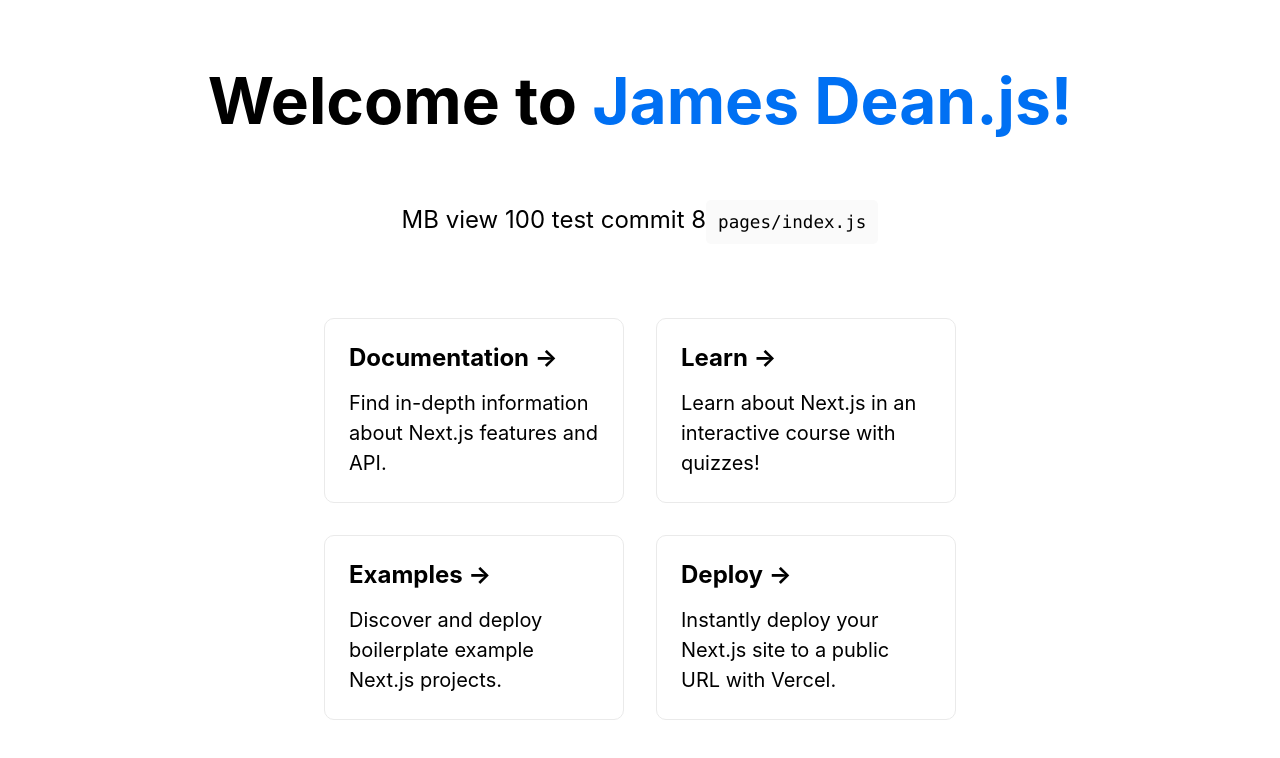
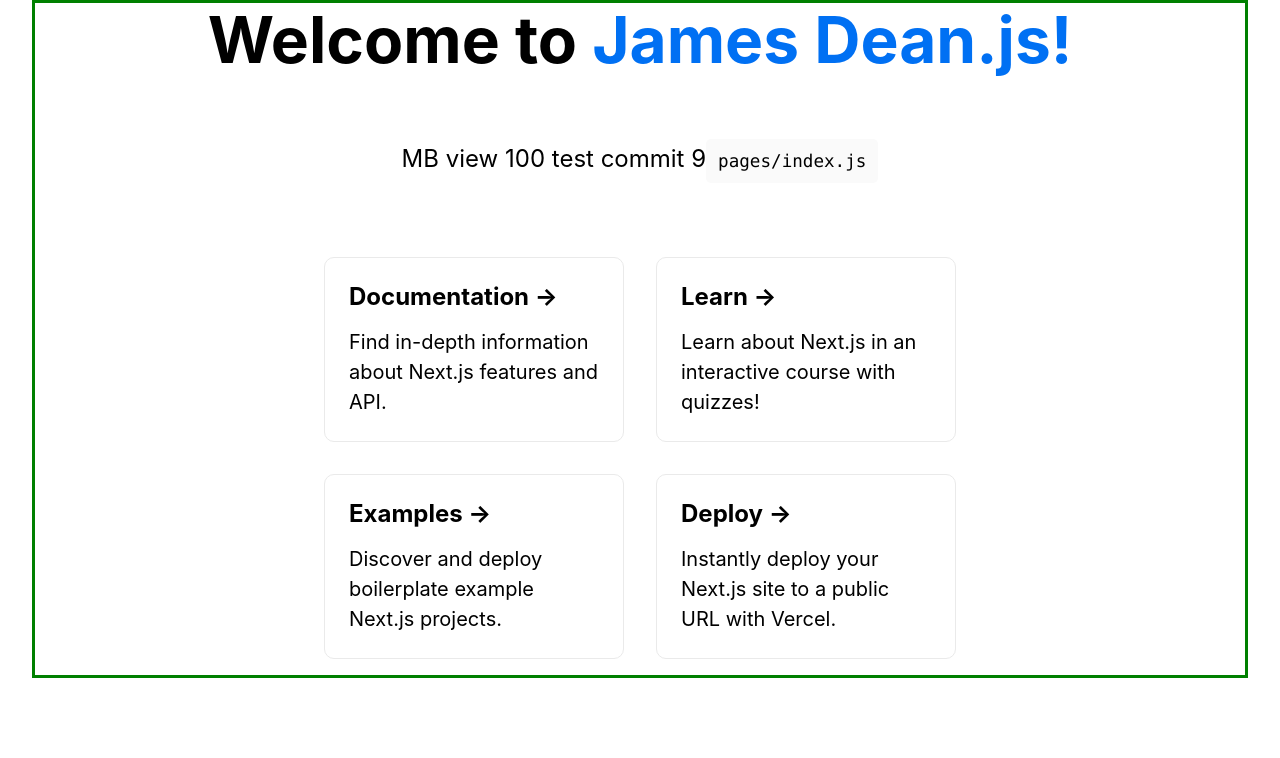
Before and after one commit to JamesDean7/verceltest, a Next.js app: page / in a window 1280 px wide. Shown: the top 758 px of the page. Built offline with nearby package versions, Linux system fonts and the light colour scheme.

Commit message:
feat main : mb vh100 test [9]

```diff
--- a/page/Main.js
+++ b/page/Main.js
@@ -10,13 +10,13 @@
     })
 
     return (
-        <main className={`${styles.main} mainwrap`}>
+        <main className={`${styles.mainwrap}`}>
             <h1 className={styles.title}>
             Welcome to <a href="https://nextjs.org">James Dean.js!</a>
             </h1>
 
             <p className={styles.description}>
-              MB view 100 test commit 8
+              MB view 100 test commit 9
             <code className={styles.code}>pages/index.js</code>
             </p>
 
--- a/styles/Home.module.css
+++ b/styles/Home.module.css
@@ -117,6 +117,10 @@
 
 
 .mainwrap {
+  display: flex;
+  flex-direction: column;
+  justify-content: center;
+  align-items: center;
   height:100vh;
   height: calc(var(--vh, 1vh) * 100);
   overflow:hidden;
```
